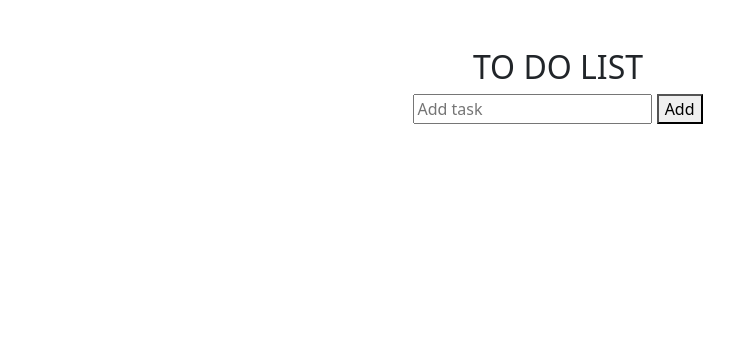
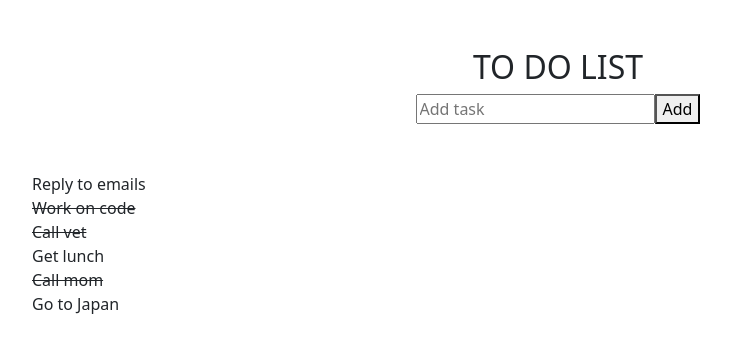
Before and after one commit to MonicaDeBona/vue-todolist, a plain HTML site: page index.html in a window 1280 px wide. Shown: the whole page, without its empty margins (82-816 px from the left). Drawn offline with nearby package versions, Linux system fonts and the light colour scheme.

Commit message:
Add milestone 1

```diff
--- a/index.html
+++ b/index.html
@@ -19,6 +19,7 @@
 
     <body>
 
+        <div id="app">
             <header class="container py-5">
                 <div class="row text-center">
                     <div class="col-12">
@@ -33,13 +34,14 @@
                 <div class="row">
                     <div class="col-12">
                         <ul>
-                        <li>
-
+                            <li v-for="(task, index) in tasksList" :class="task.done ? 'text-decoration-line-through' : '' ">
+                                {{task.text}}
                             </li>
                         </ul>
                     </div>
                 </div>
             </main>
+        </div>
 
         <script src='https://unpkg.com/vue@3/dist/vue.global.js'></script>
         <script src="./js/main.js"></script>
--- a/js/main.js
+++ b/js/main.js
@@ -22,33 +22,35 @@ createApp({
             tasksList : [
                 {
                     text : "Reply to emails",
-                    done : false,
+                    done : false
                 },
                 {
                     text : "Work on code",
-                    done : true,
+                    done : true
                 },
                 {
                     text : "Call vet",
-                    done : true,
+                    done : true
                 },
                 {
                     text : "Get lunch",
-                    done : false,
+                    done : false
                 },
                 {
                     text : "Call mom",
-                    done : true,
+                    done : true
                 },
                 {
                     text : "Go to Japan",
-                    done : false,
+                    done : false
                 },
             ]
         }
     },
 
     methods: {
+        addTask(){
 
+        }
     }
-})
+}).mount("#app")
```
Lines whose indentation alone changed are shown as unchanged.
